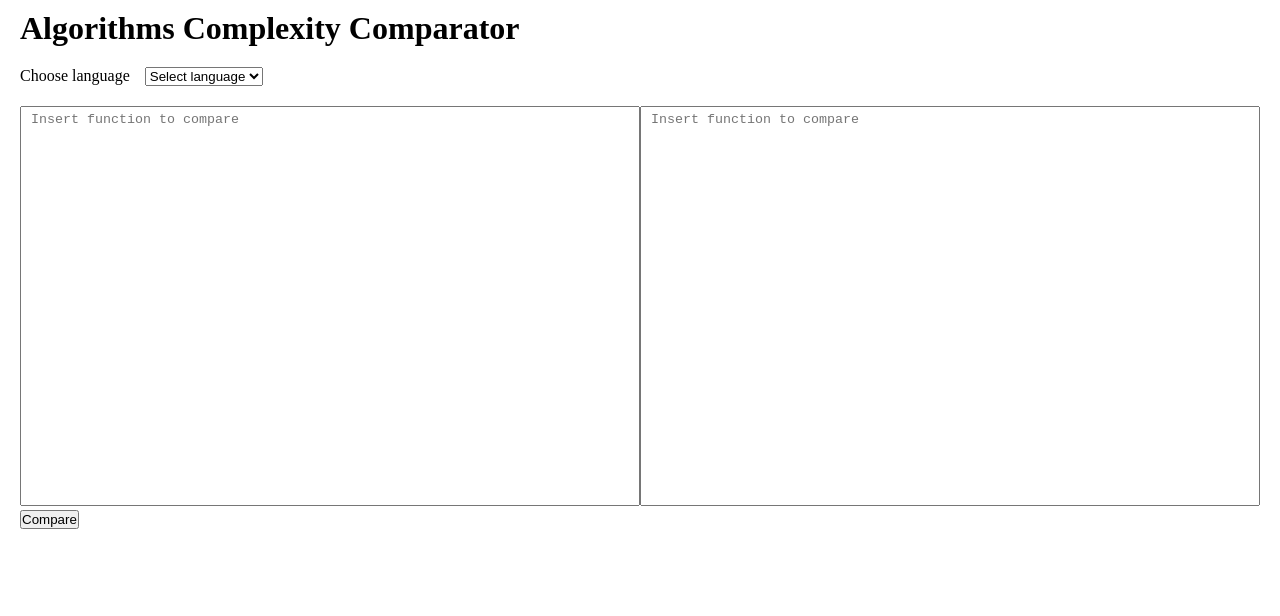
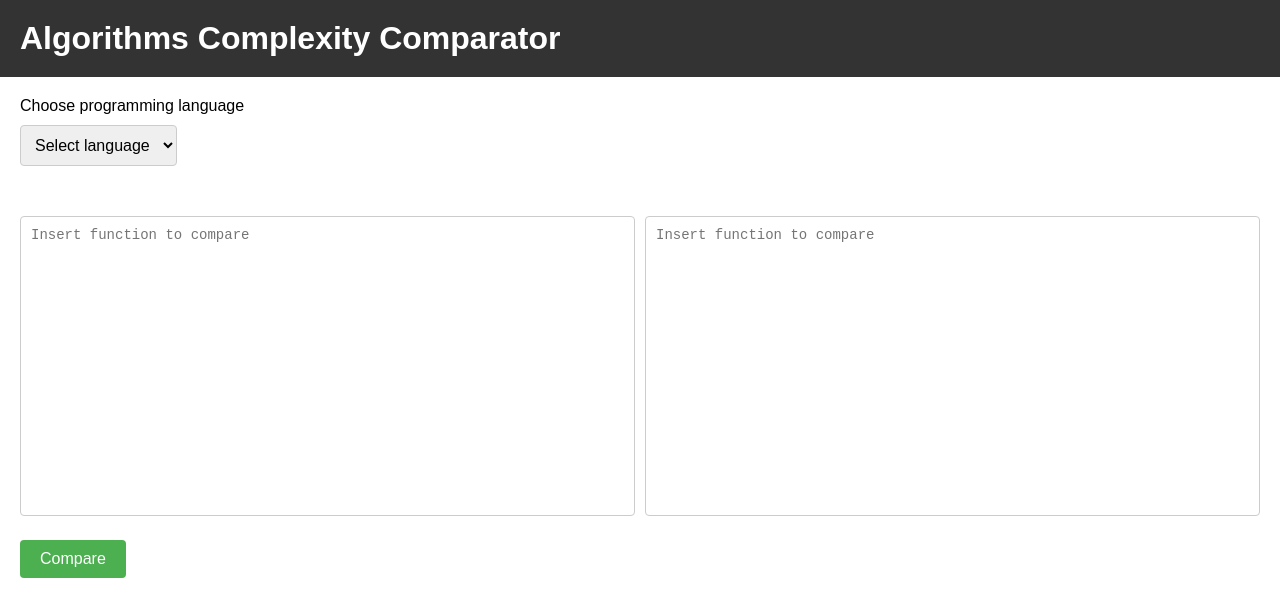
Before and after one commit to DavideDeLeonardis/AI-Complexity-comparator, a React (Vite) app: page / in a window 1280 px wide. Shown: the top 616 px of the page. Built offline with nearby package versions, Linux system fonts and the light colour scheme.

Commit message:
start styling

```diff
--- a/package.json
+++ b/package.json
@@ -10,6 +10,9 @@
       "preview": "vite preview"
    },
    "dependencies": {
+      "@fortawesome/fontawesome-svg-core": "^6.4.0",
+      "@fortawesome/free-solid-svg-icons": "^6.4.0",
+      "@fortawesome/react-fontawesome": "^0.2.0",
       "openai": "^3.2.1",
       "react": "^18.2.0",
       "react-dom": "^18.2.0",
--- a/src/assets/scss/index.scss
+++ b/src/assets/scss/index.scss
@@ -5,36 +5,94 @@
 }
 
 body {
+   font-family: Arial, sans-serif;
    width: 100%;
    height: 100%;
    font-size: 100%;
 }
 
-.root-container {
+header {
+   background-color: #333;
+   color: #fff;
+   padding: 20px;
+}
+
+main {
    margin: 10px 20px;
 
    .select-container {
       margin: 20px 0;
 
       label {
-         margin-right: 15px;
+         display: block;
+         margin-bottom: 10px;
+      }
+
+      select {
+         padding: 10px;
+         font-size: 16px;
+         border: 1px solid #ccc;
+         border-radius: 4px;
+         cursor: pointer;
       }
    }
 
    .inputs-container {
       display: flex;
+      gap: 10px;
+      margin-top: 50px;
+      text-align: center;
 
-      .container {
+      .input-container {
          width: 100%;
          text-align: center;
+
+         textarea {
+            width: 100%;
+            height: 300px;
+            margin-bottom: 20px;
+            padding: 10px;
+            font-size: 14px;
+            border: 1px solid #ccc;
+            border-radius: 4px;
+            resize: none;
+            outline: none;
+         }
+      }
+   }
+
+   .compare {
+      background-color: #4caf50;
+      color: #fff;
+      border: none;
+      padding: 10px 20px;
+      font-size: 16px;
+      border-radius: 4px;
+      cursor: pointer;
+
+      &:hover {
+         background-color: #45a049;
+      }
+   }
+
+   .loading {
+      width: 100%;
+		display: flex;
+		justify-content: center;
+		align-items: center;
+		gap: 20px;
+      margin-top: 20px;
+
+      .fa-circle-notch {
+         font-size: 2.5em;
+         color: rgb(16, 52, 255);
+         animation: rotate 1s infinite linear;
       }
 
-      textarea {
-         width: 100%;
-         height: 400px;
-         padding: 5px 10px;
-         resize: none;
-         outline: none;
+      @keyframes rotate {
+         100% {
+            rotate: 360deg;
+         }
       }
    }
 
--- a/src/components/Header.tsx
+++ b/src/components/Header.tsx
@@ -1,7 +1,11 @@
 import { ReactElement } from 'react';
 
 const Header = (): ReactElement => {
-   return <h1>Algorithms Complexity Comparator</h1>;
+   return (
+      <header>
+         <h1>Algorithms Complexity Comparator</h1>
+      </header>
+   );
 };
 
 export default Header;
--- a/src/components/Loading.tsx
+++ b/src/components/Loading.tsx
@@ -1,11 +1,15 @@
 import { ReactElement } from 'react';
+import { FontAwesomeIcon } from '@fortawesome/react-fontawesome';
+import { faCircleNotch } from '@fortawesome/free-solid-svg-icons';
 
 interface LoadingProps {
    isLoading: boolean;
 }
 
 const Loading = ({ isLoading }: LoadingProps): ReactElement => (
-   <div>{isLoading && 'Loading...'}</div>
+   <div className="loading">
+      {isLoading && <FontAwesomeIcon icon={faCircleNotch} />}
+   </div>
 );
 
 export default Loading;
--- a/src/components/Main.tsx
+++ b/src/components/Main.tsx
@@ -49,7 +49,7 @@ const Main = (): ReactElement => {
          validateAndCompareFunctions();
    };
 
-   // Validate functions, make API call and set initial state
+   // Validate functions, make API call and set raw response (initial state)
    const validateAndCompareFunctions = async (): Promise<void> => {
       if (isLoading) return;
       if (!language) {
@@ -78,7 +78,7 @@ const Main = (): ReactElement => {
       }
    };
 
-   // Convert initial raw response in [] and set new state
+   // Check if inputs are functions, convert initial raw response in [] and set new state
    useEffect(() => {
       if (rawResponse)
          try {
@@ -108,10 +108,8 @@ const Main = (): ReactElement => {
          }
    }, [rawResponse]);
 
-   finalResponse && console.log(funcOneObj, funcTwoObj);
-
    return (
-      <>
+      <main>
          <Select
             onChange={(e) => {
                setLanguage(e.target.value);
@@ -129,7 +127,7 @@ const Main = (): ReactElement => {
                   })
                }
                onKeyDown={handleKeyPress}
-               complexity={funcOneObj ? funcOneObj.complexity : ''}
+               // complexity={funcOneObj ? funcOneObj.complexity : ''}
                isLoading={isLoading}
                innerRef={textAreaRef}
             />
@@ -141,12 +139,18 @@ const Main = (): ReactElement => {
                   })
                }
                onKeyDown={handleKeyPress}
-               complexity={funcTwoObj ? funcTwoObj.complexity : ''}
+               // complexity={funcTwoObj ? funcTwoObj.complexity : ''}
                isLoading={isLoading}
             />
          </div>
 
-         <button onClick={validateAndCompareFunctions}>Compare</button>
+         <button
+            className="compare"
+            disabled={isLoading}
+            onClick={validateAndCompareFunctions}
+         >
+            Compare
+         </button>
 
          <ErrorMessage
             inputsAreValid={inputsAreValid}
@@ -155,7 +159,7 @@ const Main = (): ReactElement => {
          />
 
          <Loading isLoading={isLoading} />
-      </>
+      </main>
    );
 };
 
--- a/src/components/Select.tsx
+++ b/src/components/Select.tsx
@@ -38,7 +38,7 @@ const Select = ({ onChange, innerRef }: SelectProps): ReactElement => {
 
    return (
       <div className="select-container">
-         <label>Choose language</label>
+         <label>Choose programming language</label>
          <select
             onChange={onChange}
             defaultValue={'Select language'}
--- a/src/components/textarea.tsx
+++ b/src/components/textarea.tsx
@@ -1,7 +1,6 @@
 import { ReactElement, KeyboardEvent, ChangeEvent, RefObject } from 'react';
 
 interface TextareaProps {
-   complexity: string;
    isLoading: boolean;
    onChange: (e: ChangeEvent<HTMLTextAreaElement>) => void;
    onKeyDown: (e: KeyboardEvent<HTMLTextAreaElement>) => void | null;
@@ -12,11 +11,10 @@ const Textarea = ({
    onChange,
    onKeyDown,
    innerRef,
-   complexity,
    isLoading,
 }: TextareaProps): ReactElement => {
    return (
-      <div className="container">
+      <div className="input-container">
          <textarea
             placeholder="Insert function to compare"
             ref={innerRef}
@@ -24,7 +22,7 @@ const Textarea = ({
             onKeyDown={onKeyDown}
             disabled={isLoading}
          />
-         {!isLoading && <div>{complexity}</div>}
+         {/* {!isLoading && <div>{complexity}</div>} */}
       </div>
    );
 };
```
Also changed, not shown: 1 other file (tests, documents, lock files or other folders).
